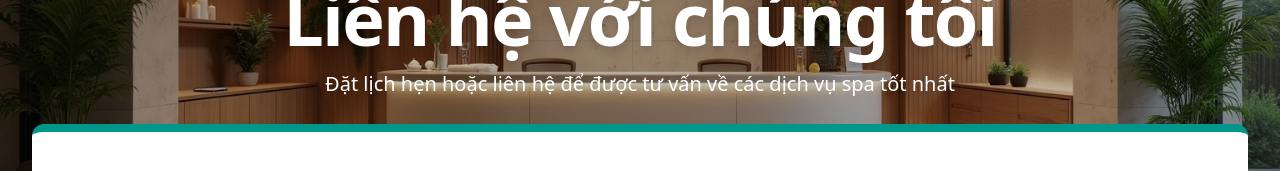
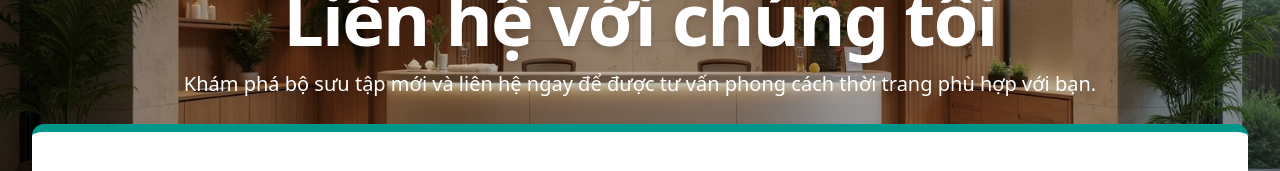
Before and after one commit to namle12h/BellaSpa, a React (Vite) app: page /contacts in a window 1280 px wide. Shown: the part 140-311 px from the top of the page. Built offline with nearby package versions, Linux system fonts and the light colour scheme; no server answers; what react-head would draw is missing.

Commit message:
update footer

```diff
--- a/src/modules/view/pages/Contact.tsx
+++ b/src/modules/view/pages/Contact.tsx
@@ -234,7 +234,7 @@ const ContactPage = () => {
                             Liên hệ với chúng tôi
                         </h1>
                         <p className="mt-2 md:mt-4 text-lg md:text-xl font-medium drop-shadow-lg">
-                            Đặt lịch hẹn hoặc liên hệ để được tư vấn về các dịch vụ spa tốt nhất
+                            Khám phá bộ sưu tập mới và liên hệ ngay để được tư vấn phong cách thời trang phù hợp với bạn.
                         </p>
                     </div>
                 </div>
--- a/src/shared/components/Footer.tsx
+++ b/src/shared/components/Footer.tsx
@@ -22,7 +22,7 @@ export default function Footer() {
                         Thương hiệu thời trang hiện đại, mang đến những thiết kế tinh tế, dễ mặc và luôn bắt kịp xu hướng.
                     </p>
                     <div className="flex gap-4 text-teal-500 text-lg">
-                        <FacebookFilled />
+                        <FacebookFilled onClick={() => window.open("https://www.facebook.com/thao.susi.960312", "_blank")} />
                         <InstagramFilled />
                         <YoutubeFilled />
                         <FaTiktok />
```
